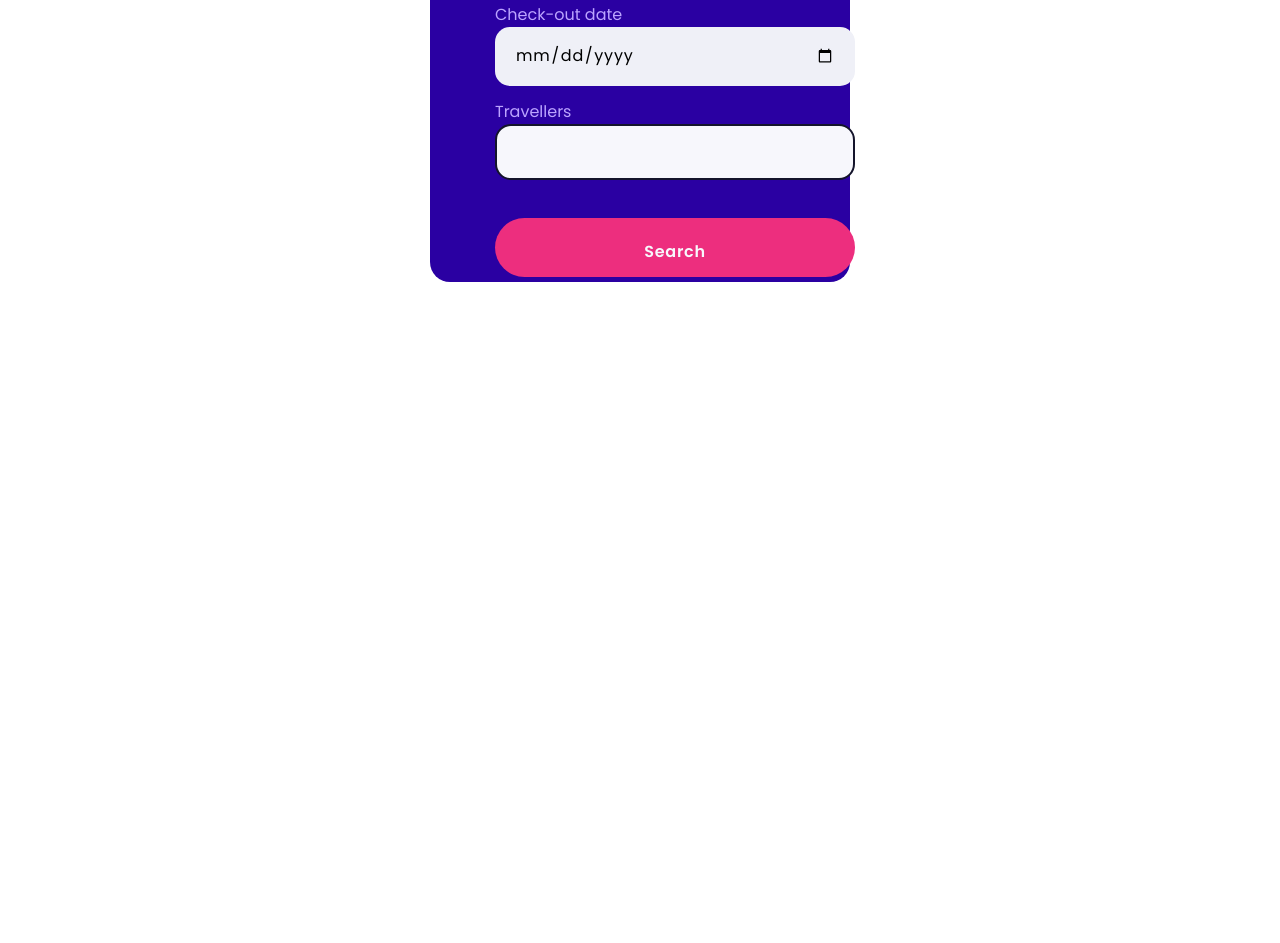
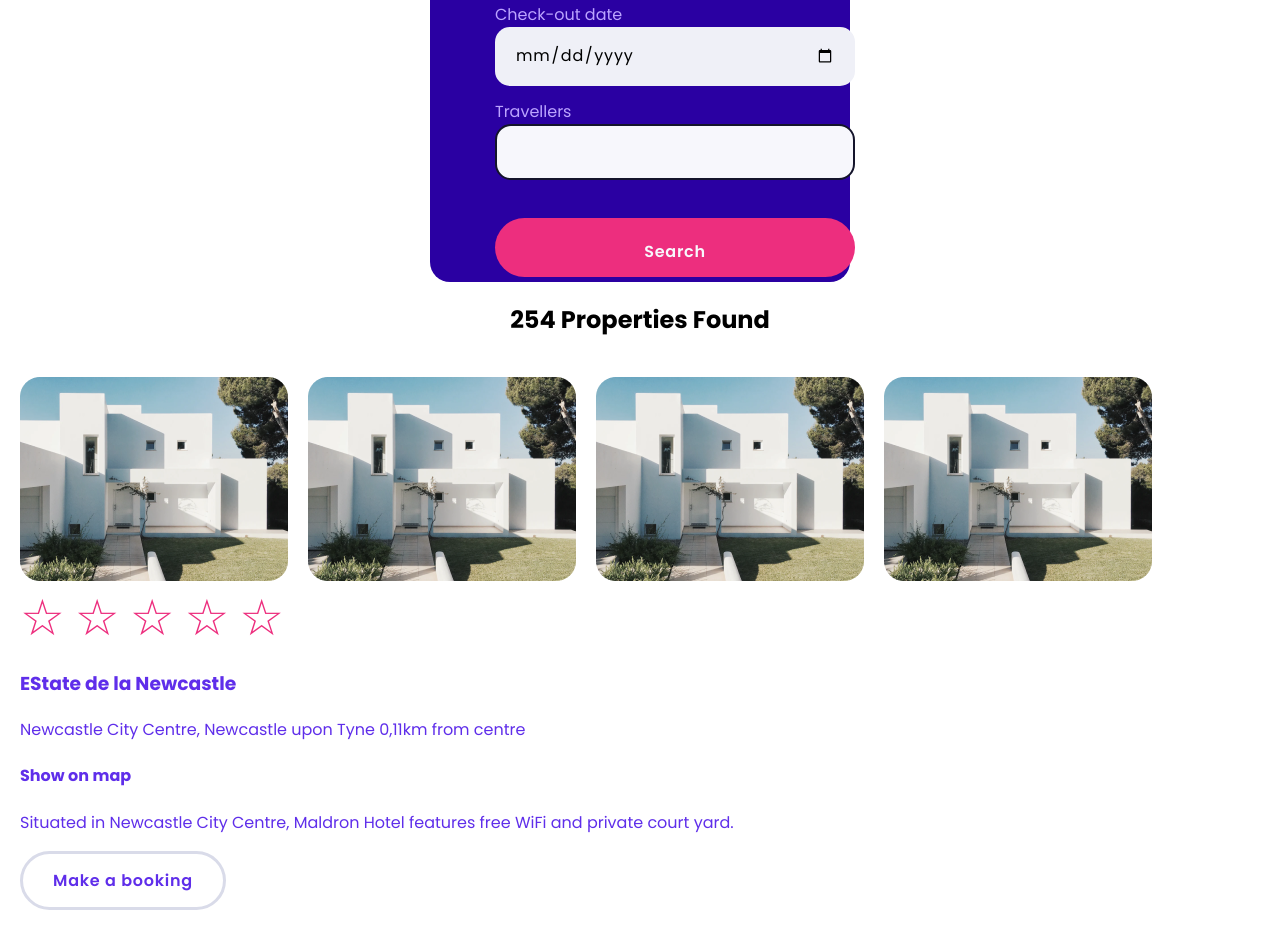
Before and after one commit to bertarosalia/202207-w1chwe-berta-floran-alex-caldas, a website: page index.html in a window 1280 px wide. Shown: the part 864-1807 px from the top of the page. Before the commit the page ends 1184 px from the top, so only its background shows below. Drawn offline with nearby package versions, Linux system fonts and the light colour scheme; files that its build step writes are made by us from their sources.

Commit message:
feature: creaded card on HTML and styled

```diff
--- a/index.html
+++ b/index.html
@@ -74,6 +74,37 @@
           <input type="submit" value="Search" />
         </form>
       </aside>
+      <h2>254 Properties Found</h2>
+      <article>
+        <div class="carousel">
+          <img src="img/c1.png" alt="casa" />
+          <img src="img/c1.png" alt="casa" />
+          <img src="img/c1.png" alt="casa" />
+          <img src="img/c1.png" alt="casa" />
+        </div>
+        <div class="rating">
+          <label for="star1">&#9734;</label>
+          <input type="checkbox" name="star1" id="star1" />
+          <label for="star2">&#9734;</label>
+          <input type="checkbox" name="star2" id="star2" />
+          <label for="star3">&#9734;</label>
+          <input type="checkbox" name="star3" id="star3" />
+          <label for="star4">&#9734;</label>
+          <input type="checkbox" name="star4" id="star4" />
+          <label for="star5">&#9734;</label>
+          <input type="checkbox" name="star5" id="star5" />
+        </div>
+        <span>
+          <h3>EState de la Newcastle</h3>
+          <p>Newcastle City Centre, Newcastle upon Tyne 0,11km from centre</p>
+          <h4>Show on map</h4>
+          <p>
+            Situated in Newcastle City Centre, Maldron Hotel features free WiFi
+            and private court yard.
+          </p>
+          <button>Make a booking</button>
+        </span>
+      </article>
     </main>
   </body>
 </html>
--- a/sass/styles.scss
+++ b/sass/styles.scss
@@ -113,3 +113,43 @@ input[type="submit"] {
   color: colors.$text-terceary-color;
   background-color: colors.$input-secondary-background-color;
 }
+article {
+  width: 100%;
+  padding: 20px;
+  color: colors.$primary-color;
+}
+.carousel {
+  width: 100%;
+  display: flex;
+  flex-wrap: nowrap;
+  overflow: hidden;
+  gap: 20px;
+}
+.rating {
+  height: 70px;
+  font-size: 50px;
+  display: flex;
+  gap: 10px;
+  color: colors.$input-secondary-background-color;
+}
+.rating input {
+  display: none;
+}
+input[name="star"]:checked {
+  background-color: red;
+  fill: red;
+}
+button {
+  font-family: "Poppins";
+  font-size: 16px;
+  letter-spacing: 0.75px;
+  font-weight: 600;
+  border-radius: 100px;
+  height: 59px;
+  border: 3px solid colors.$second-border-color;
+  padding: 10px 30px;
+  margin: 0 0 13px 0;
+  border-radius: 50px;
+  background-color: transparent;
+  color: colors.$text-forth-color;
+}
--- a/sass/variables/_colors.scss
+++ b/sass/variables/_colors.scss
@@ -3,10 +3,13 @@ $secondary-color: #2a00a2;
 
 $text-secondary-color: #bca4ff;
 $text-terceary-color: #f7f7fc;
+$text-forth-color: #5f2eea;
 
 $input-primary-background-color: #eff0f7;
 $input-secondary-background-color: #ed2e7e;
+
 $input-border-color: #14142b;
+$second-border-color: #d9dbe9;
 
 $shadow-color: #bca4ff;
 $input-colors: #f7f7fc;
```
Also changed, not shown: img/c1.png (added), img/c2.png (added), img/c3.png (added), img/c4.png (added).
